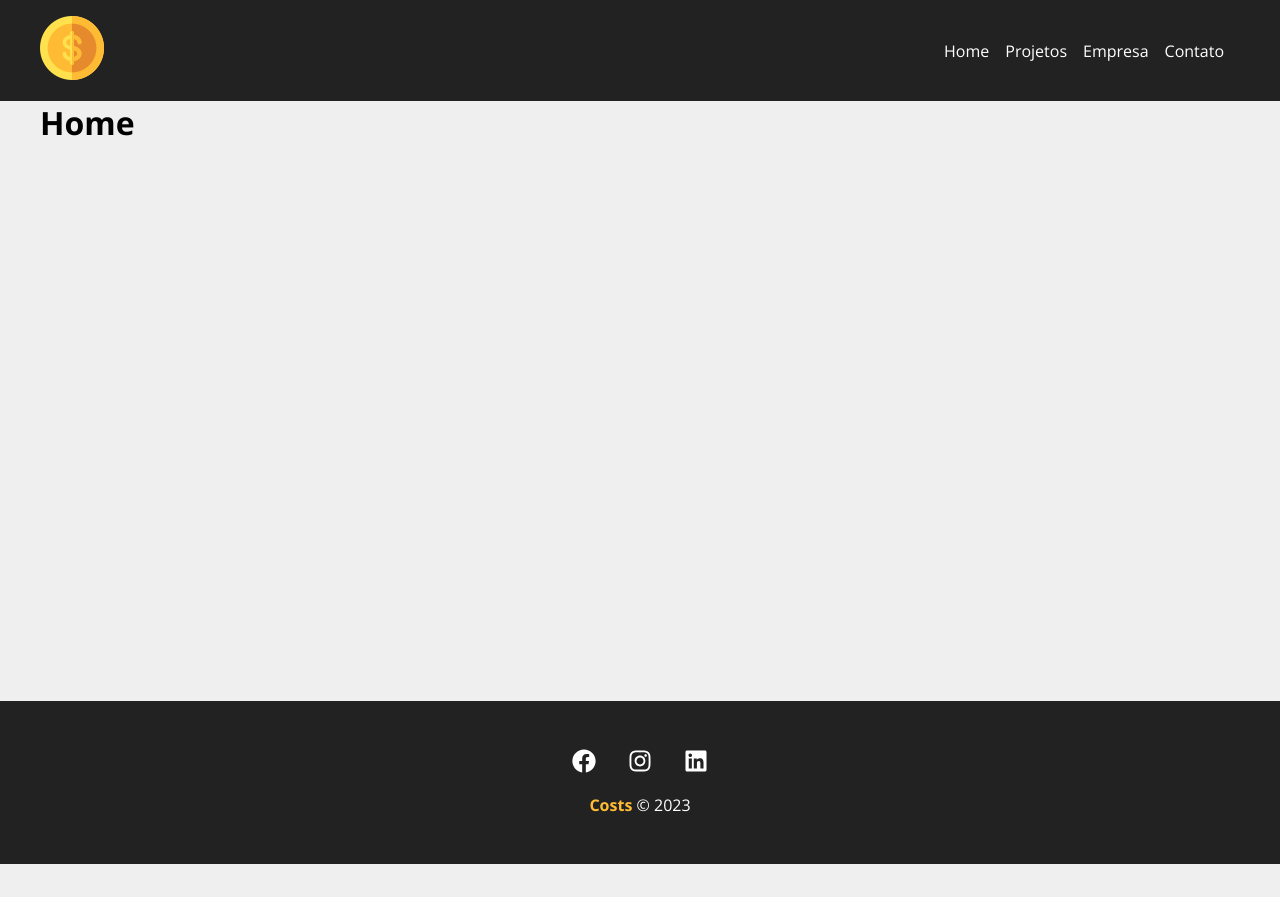
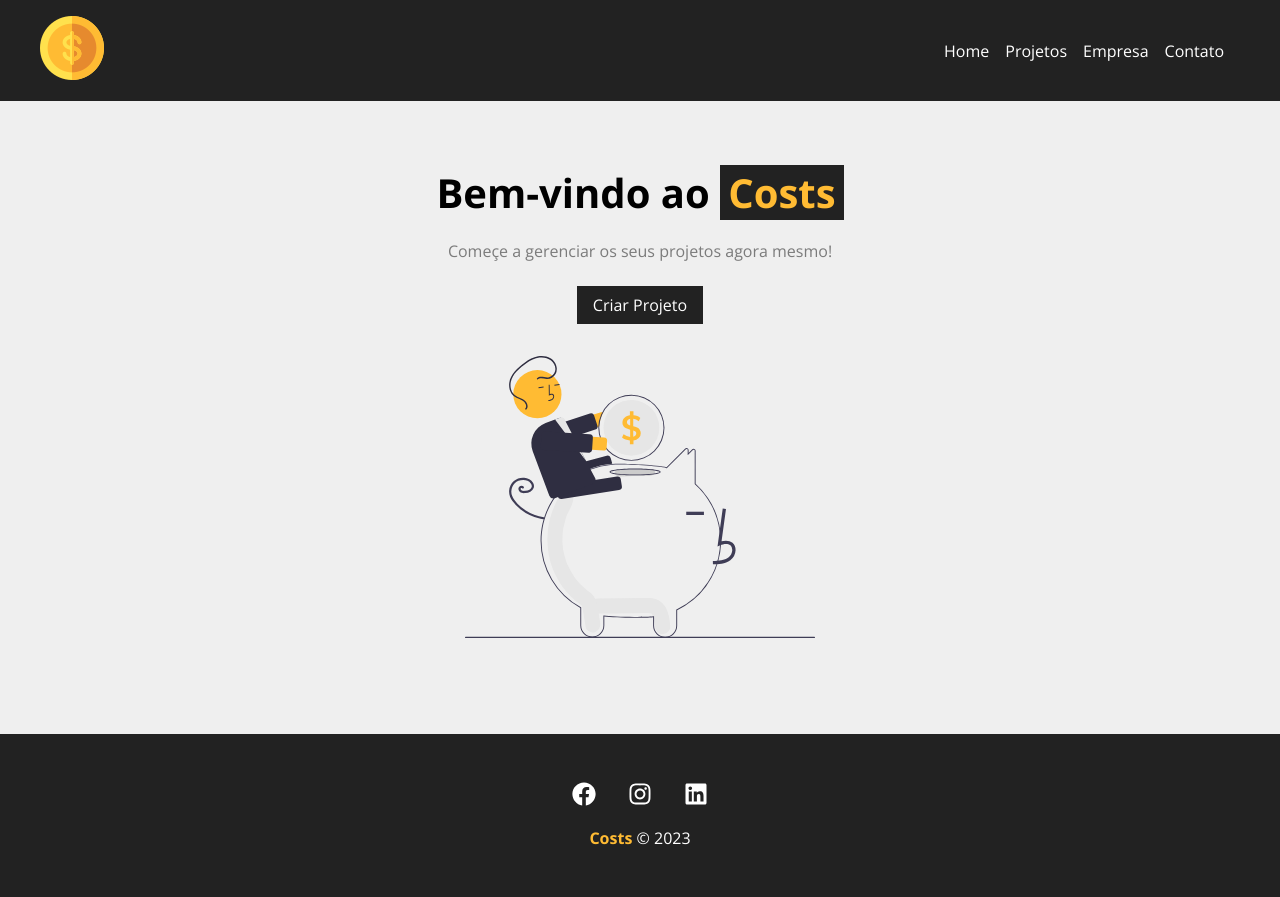
Before and after one commit to HSuarez89/react-hora-de-codar, a React (Create React App) app in the folder costs/: page / in a window 1280 px wide. Before the commit the page ends 864 px from the top, so only its background shows below. Built offline with nearby package versions, Linux system fonts and the light colour scheme.

Commit message:
Criação da home

```diff
--- /dev/null
+++ b/costs/src/components/layout/BotaoNovoProjeto.js
@@ -0,0 +1,10 @@
+import {Link} from 'react-router-dom'
+import styles from './BotaoNovoProjeto.module.css'
+
+function BotaoNovoProjeto({to, text}){
+    return(
+        <Link className={styles.botao} to={to}>{text}</Link>
+    )
+}
+
+export default BotaoNovoProjeto
--- /dev/null
+++ b/costs/src/components/layout/BotaoNovoProjeto.module.css
@@ -0,0 +1,11 @@
+.botao {
+    background-color: #222;
+    color: #fff;
+    padding: 0.5em 1em;
+    text-decoration: none;
+    transition: 0.5s;
+}
+
+.botao:hover {
+    color: #ffbb33;
+}
--- a/costs/src/components/pages/Home.js
+++ b/costs/src/components/pages/Home.js
@@ -1,8 +1,16 @@
+import styles from './Home.module.css'
+import savings from '../../img/savings.svg'
+import { Link } from 'react-router-dom'
+import BotaoNovoProjeto from '../layout/BotaoNovoProjeto'
+
 function Home(){
     return (
-        <>
-        <h1>Home</h1>
-        </>
+        <section className={styles.home_container}>
+            <h1>Bem-vindo ao <span>Costs</span></h1>
+            <p>Começe a gerenciar os seus projetos agora mesmo!</p>
+            <BotaoNovoProjeto to='/NovoProjeto' text='Criar Projeto' />
+            <img src={savings} alt='Costs'></img>
+        </section>
     )
 }
 
--- /dev/null
+++ b/costs/src/components/pages/Home.module.css
@@ -0,0 +1,29 @@
+.home_container {
+    width: 100vw;
+    display: flex;
+    flex-direction: column;
+    align-items: center;
+    justify-content: center;
+    padding: 4em;
+}
+
+.home_container h1 {
+    font-size: 2.5em;
+    margin-bottom: 0.5em;
+}
+
+.home_container h1 span {
+    color: #ffbb33;
+    padding: 0 .2em;
+    background-color: #222;
+}
+
+.home_container p {
+    margin-bottom: 1.5em;
+    color: #7b7b7b;
+}
+
+.home_container img {
+    max-width: 350px;
+    margin: 2em 0;
+}
```
